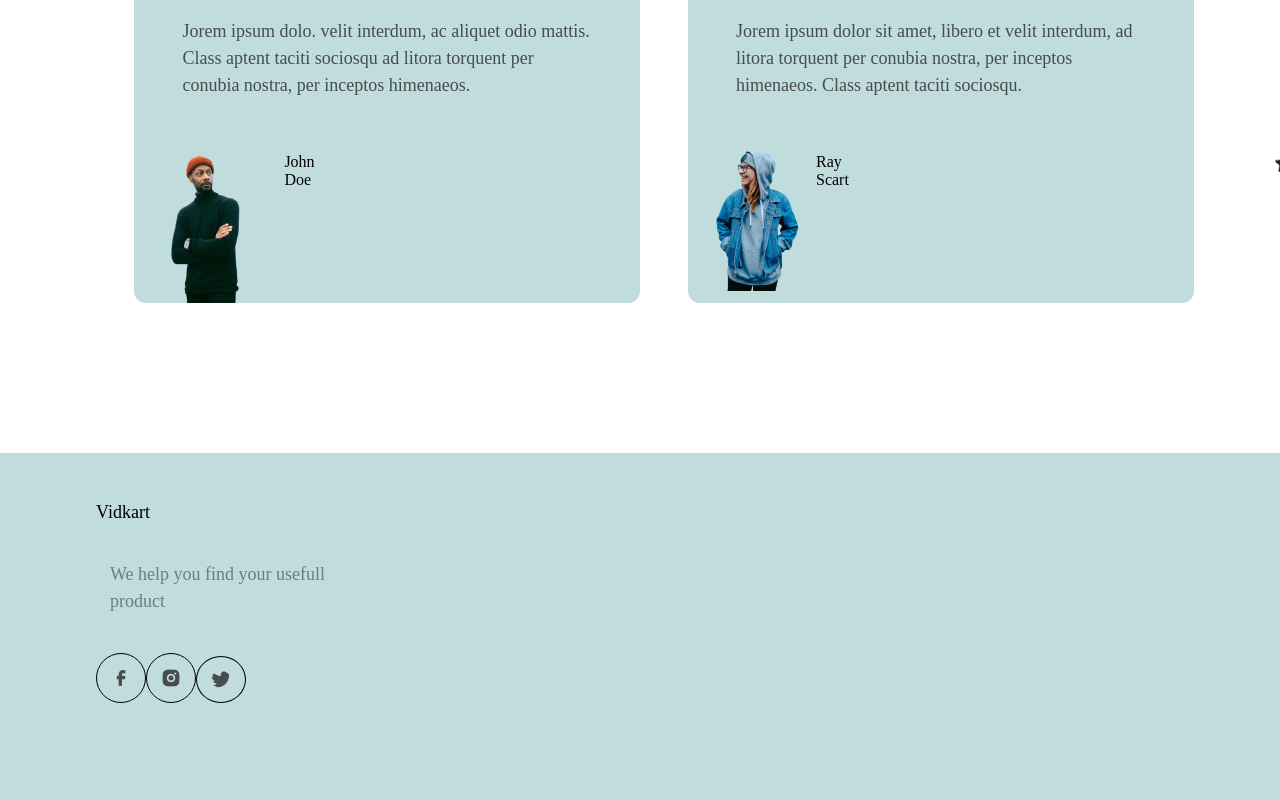
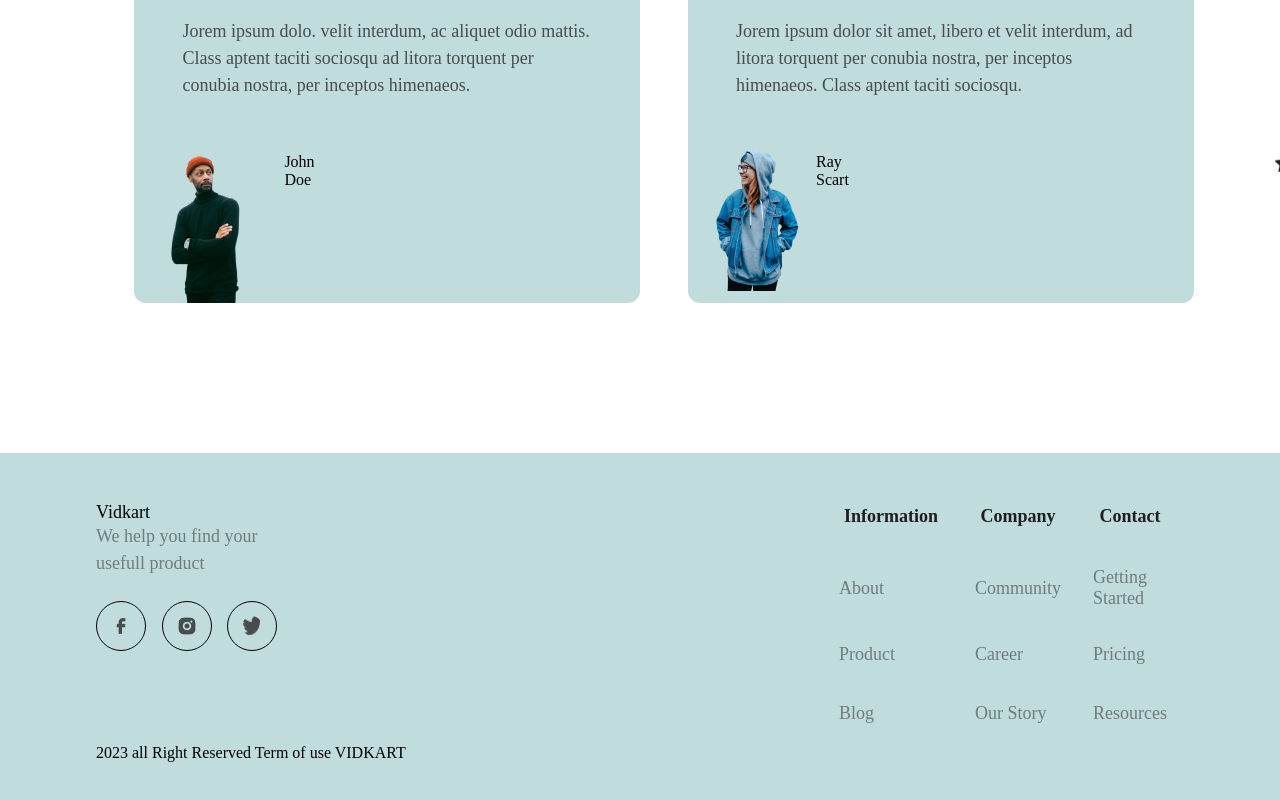
Before and after one commit to deepesharya123/vidkart_frontend, a React (Create React App) app: page / in a window 1280 px wide. Shown: the part 1212-2012 px from the top of the page. Built offline with nearby package versions, Linux system fonts and the light colour scheme.

Commit message:
dashboard

```diff
--- a/src/App.js
+++ b/src/App.js
@@ -4,7 +4,7 @@ import Dashboard from "./components/Dashboard";
 
 function App() {
   return (
-    <div className="">
+    <div className="app">
       <Dashboard />
     </div>
   );
--- a/src/components/Banner.css
+++ b/src/components/Banner.css
@@ -1,7 +1,7 @@
 .banner {
   position: relative;
+  height: 512px;
   width: 1481px;
-  height: 512px;
   left: 175px;
   top: 123px;
   background: #c1dcdc;
@@ -49,11 +49,12 @@
   flex-grow: 0;
 }
 
-.left {
+.left_info {
   position: absolute;
   color: red;
   display: flex;
   flex-direction: column;
+  margin-left: 10px;
 }
 
 .right {
--- a/src/components/Banner.js
+++ b/src/components/Banner.js
@@ -15,7 +15,7 @@ function Banner() {
       </div>
 
       <div className="info">
-        <div className="left">
+        <div className="left_info">
           <div className="info_left_top">5+</div>
           <div className="info_left_bottom">UseFull Items</div>
         </div>
--- a/src/components/Footer.css
+++ b/src/components/Footer.css
@@ -6,14 +6,13 @@
   background: #c1dcdc;
 }
 
-.left {
-  width: 271px;
+.left_footer {
+  width: 181px;
   margin-left: 96px;
 }
 
 .footer_title {
   position: relative;
-  padding-top: 48px;
   font-family: "Akaya Telivigala";
   font-style: normal;
   font-weight: 400;
@@ -31,18 +30,22 @@
   font-weight: 500;
   font-size: 18px;
   line-height: 27px;
-  margin-top: 24px;
-  /* Color 4 */
-  padding: 14px;
 
   color: rgba(30, 30, 30, 0.5);
 }
 
+.footer_cover {
+  position: relative;
+  padding-top: 48px;
+  display: flex;
+  justify-content: space-between;
+}
+
 .social_icons {
   position: relative;
-  /* display: flex;
-  flex-direction: row;
-  justify-content: space-around; */
+  position: relative;
+  display: flex;
+  justify-content: space-between;
 }
 
 .circle {
@@ -52,3 +55,40 @@
   padding: 14px;
   margin-top: 24px;
 }
+
+.copyright {
+  position: relative;
+  margin-left: 96px;
+}
+
+.right_footer {
+  margin-right: 96px;
+}
+
+td {
+  padding: 15px;
+  width: 54px;
+  height: 27px;
+
+  font-family: "Poppins";
+  font-style: normal;
+  font-weight: 400;
+  font-size: 18px;
+  /* line-height: 27px; */
+  /* identical to box height */
+
+  /* Color 4 */
+
+  color: rgba(30, 30, 30, 0.5);
+}
+
+th {
+  padding: 0px 20px 20px;
+  font-family: "Poppins";
+  font-style: normal;
+  font-weight: 700;
+  font-size: 18px;
+  line-height: 27px;
+
+  color: #1e1e1e;
+}
--- a/src/components/Footer.js
+++ b/src/components/Footer.js
@@ -9,7 +9,8 @@ import Twitter from "../images/twitter.png";
 function Footer() {
   return (
     <div className="footer">
-      <div className="left">
+      <div className="footer_cover">
+        <div className="left_footer">
           <div className="footer_title">Vidkart</div>
           <div className="tag_line">We help you find your usefull product</div>
           <div className="social_icons">
@@ -18,6 +19,35 @@ function Footer() {
             <img src={Twitter} className="circle" />
           </div>
         </div>
+
+        <div className="right_footer">
+          <table>
+            <tr>
+              <th>Information</th>
+              <th>Company</th>
+              <th>Contact</th>
+            </tr>
+            <tr>
+              <td>About</td>
+              <td>Community</td>
+              <td>Getting Started</td>
+            </tr>
+            <tr>
+              <td>Product</td>
+              <td>Career</td>
+              <td>Pricing</td>
+            </tr>
+            <tr>
+              <td>Blog</td>
+              <td>Our Story</td>
+              <td>Resources</td>
+            </tr>
+          </table>
+        </div>
+      </div>
+      <div className="copyright">
+        2023 all Right Reserved Term of use VIDKART
+      </div>
     </div>
   );
 }
--- a/src/components/Header.css
+++ b/src/components/Header.css
@@ -46,3 +46,19 @@ ul {
 
   color: #1e1e1e;
 }
+.home,
+.products,
+.contacts {
+  position: relative;
+  background: linear-gradient(to left, white 50%, #c1dcdc 50%) right;
+  background-size: 200%;
+  transition: 0.5s ease-out;
+}
+
+.home:hover,
+.products:hover,
+.contacts:hover {
+  background-position: left;
+  padding: 20px;
+  border-radius: 5px;
+}
```
Lines whose indentation alone changed are shown as unchanged.
